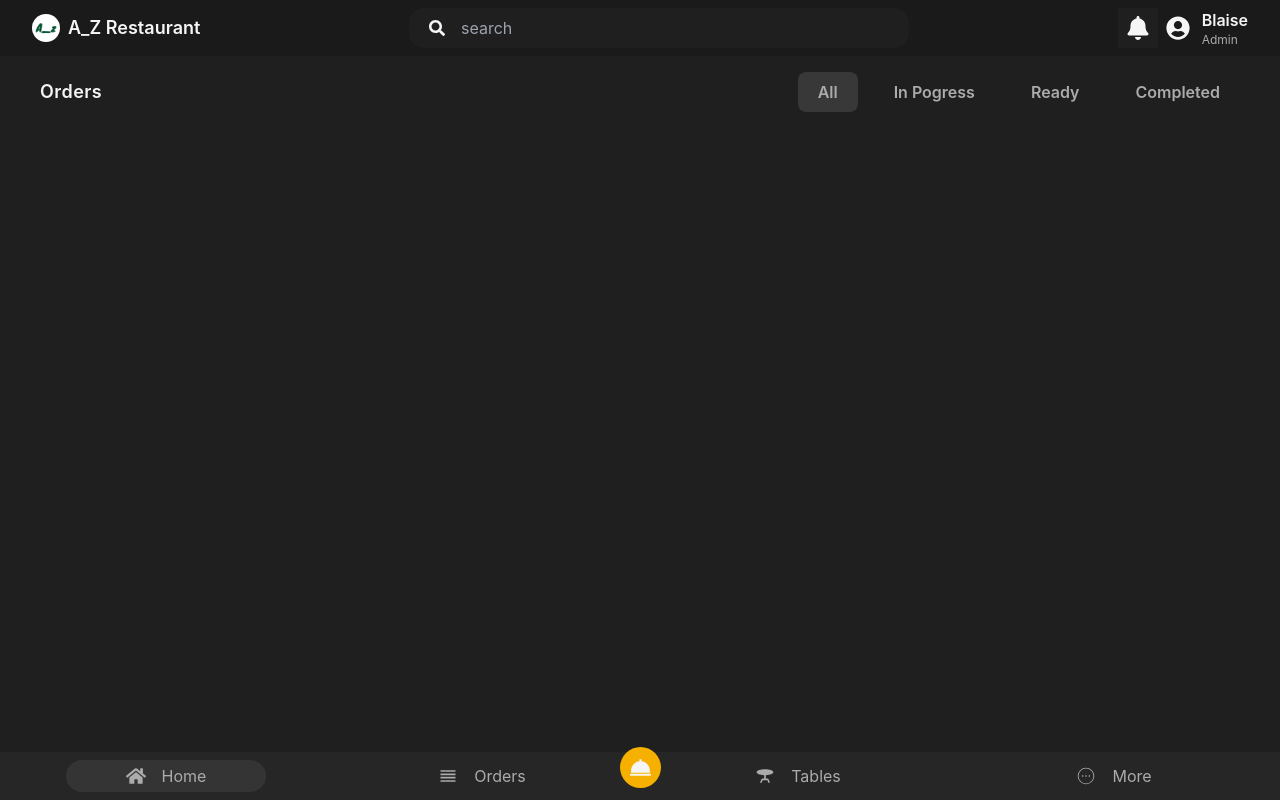
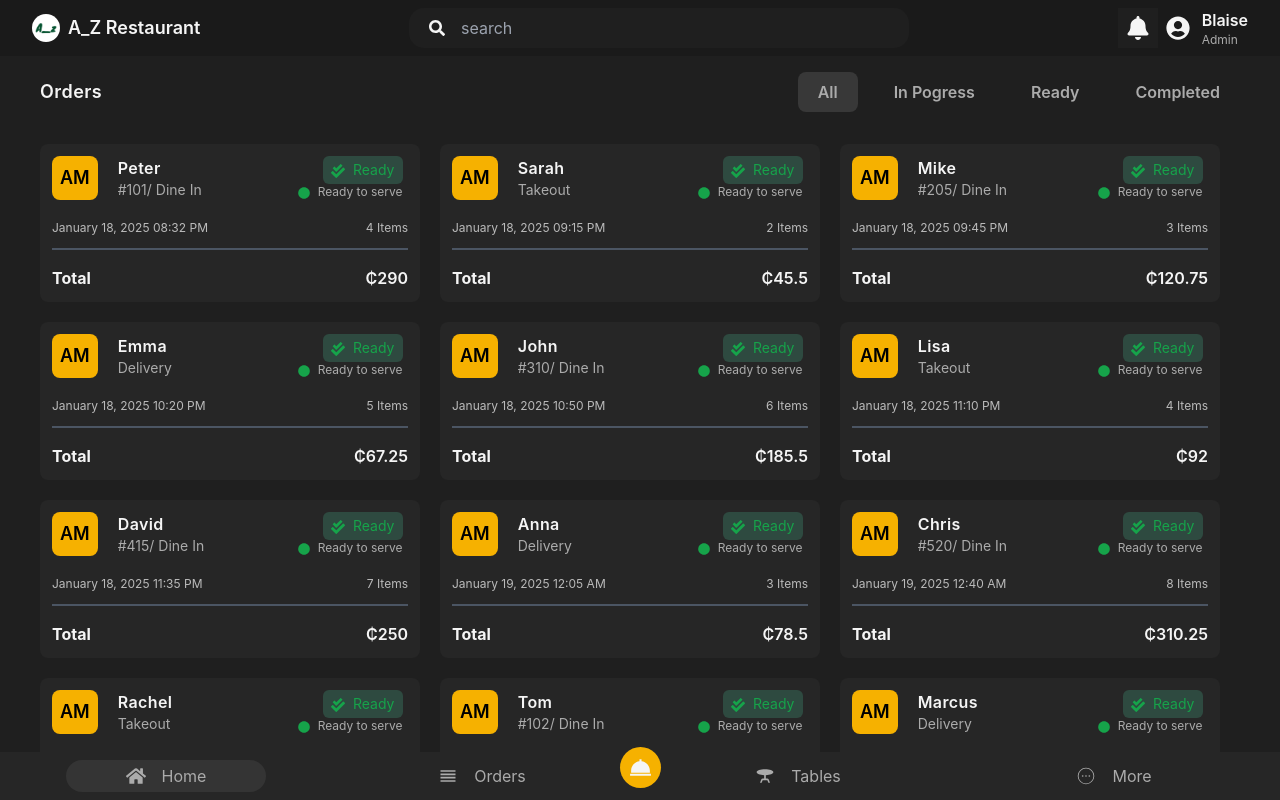
Before and after one commit to Blaise202/Restaurant-POS-React-Frontend, a React (Vite) app: page /orders in a window 1280 px wide. Built offline with nearby package versions, Linux system fonts and the light colour scheme.

Commit message:
Order cards

```diff
--- a/src/components/home/MiniCard.jsx
+++ b/src/components/home/MiniCard.jsx
@@ -16,7 +16,9 @@ export const MiniCard = ({ title, icon, number, footerNum }) => {
         </button>
       </div>
       <div>
-        <h2 className="text-[#f5f5f5] text-3xl font-semibold mt-3">{number}</h2>
+        <h2 className="text-[#f5f5f5] text-3xl font-semibold mt-3">
+          {title == "Total Earnings" ? `₵${number}` : number}
+        </h2>
         <h3 className="text-[#f5f5f5] text-sm">
           <span className="text-[#02ca3a]"> {footerNum}%</span> than yesterday.
         </h3>
--- /dev/null
+++ b/src/components/orders/OrderCard.jsx
@@ -0,0 +1,45 @@
+import React from "react";
+import { FaCheckDouble, FaCircle } from "react-icons/fa";
+
+export const OrderCard = ({ waiter, type, table, date, total, items }) => {
+  return (
+    <div className="w-[380px] rounded-lg bg-[#262626] p-3">
+      <div className="flex items-center gap-5">
+        <button className="bg-[#f6b100] p-2 text-lg font-semibold rounded-lg">
+          AM
+        </button>
+        <div className="flex justify-between items-center w-[80%]">
+          <div className="flex flex-col items-start">
+            <h2 className="text-[#f5f5f5] text-md font-semibold tracking-wide">
+              {waiter}
+            </h2>
+            <p className=" text-sm text-[#ababab]">
+              {table ? `#${table}/ ` : ""} {type}
+            </p>
+          </div>
+          <div className="flex flex-col items-end text-sm">
+            <span className="text-green-600 bg-[#2e4a40] px-2 py-1 rounded-md">
+              <FaCheckDouble className="inline mr-2" />
+              Ready
+            </span>
+            <span className="text-[#ababab] text-xs">
+              <FaCircle className="inline mr-2 text-green-600" />
+              Ready to serve
+            </span>
+          </div>
+        </div>
+      </div>
+      <div className="mt-5 mb-3 flex justify-between text-xs items-center text-[#bbb]">
+        <p>{date}</p>
+        <p>{items} Items</p>
+      </div>
+      <hr className="border-t-2 border-gray-600" />
+      <div className="flex items-center justify-between mt-4">
+        <h1 className="text-[#f5f5f5] text-md font-bold">Total</h1>
+        <p className="text-[#f5f5f5] text-md font-semibold">₵{total}</p>
+      </div>
+    </div>
+  );
+};
+
+export default OrderCard;
--- a/src/constants/index.js
+++ b/src/constants/index.js
@@ -61,3 +61,119 @@ export const popularDishes = [
     numberOfOrders: 160,
   }
 ];
+
+
+export const orders = [
+  {
+    waiter: "Peter",
+    type: "Dine In",
+    table: 101,
+    date: "January 18, 2025 08:32 PM",
+    total: 290.00,
+    items: 4,
+  },
+  {
+    waiter: "Sarah",
+    type: "Takeout",
+    table: null,
+    date: "January 18, 2025 09:15 PM",
+    total: 45.50,
+    items: 2,
+  },
+  {
+    waiter: "Mike",
+    type: "Dine In",
+    table: 205,
+    date: "January 18, 2025 09:45 PM",
+    total: 120.75,
+    items: 3,
+  },
+  {
+    waiter: "Emma",
+    type: "Delivery",
+    table: null,
+    date: "January 18, 2025 10:20 PM",
+    total: 67.25,
+    items: 5,
+  },
+  {
+    waiter: "John",
+    type: "Dine In",
+    table: 310,
+    date: "January 18, 2025 10:50 PM",
+    total: 185.50,
+    items: 6,
+  },
+  {
+    waiter: "Lisa",
+    type: "Takeout",
+    table: null,
+    date: "January 18, 2025 11:10 PM",
+    total: 92.00,
+    items: 4,
+  },
+  {
+    waiter: "David",
+    type: "Dine In",
+    table: 415,
+    date: "January 18, 2025 11:35 PM",
+    total: 250.00,
+    items: 7,
+  },
+  {
+    waiter: "Anna",
+    type: "Delivery",
+    table: null,
+    date: "January 19, 2025 12:05 AM",
+    total: 78.50,
+    items: 3,
+  },
+  {
+    waiter: "Chris",
+    type: "Dine In",
+    table: 520,
+    date: "January 19, 2025 12:40 AM",
+    total: 310.25,
+    items: 8,
+  },
+  {
+    waiter: "Rachel",
+    type: "Takeout",
+    table: null,
+    date: "January 19, 2025 01:15 AM",
+    total: 55.75,
+    items: 2,
+  },
+  {
+    waiter: "Tom",
+    type: "Dine In",
+    table: 102,
+    date: "January 19, 2025 01:45 AM",
+    total: 165.00,
+    items: 4,
+  },
+  {
+    waiter: "Marcus",
+    type: "Delivery",
+    table: null,
+    date: "January 19, 2025 02:50 AM",
+    total: 103.50,
+    items: 5,
+  },
+  {
+    waiter: "Sophie",
+    type: "Dine In",
+    table: 207,
+    date: "January 19, 2025 03:30 AM",
+    total: 215.75,
+    items: 6,
+  },
+  {
+    waiter: "Kevin",
+    type: "Takeout",
+    table: null,
+    date: "January 19, 2025 04:05 AM",
+    total: 72.50,
+    items: 3,
+  }
+];
--- a/src/pages/Orders.jsx
+++ b/src/pages/Orders.jsx
@@ -1,12 +1,7 @@
 import React from "react";
 import Bottom from "../components/include/Bottom";
-import Greetings from "../components/home/Greetings";
-import MiniCard from "../components/home/MiniCard";
-import { BsCashCoin } from "react-icons/bs";
-import { GrInProgress } from "react-icons/gr";
-import RecentOrders from "../components/home/RecentOrders";
-import PopularDishes from "../components/home/PopularDishes";
-
+import OrderCard from "../components/orders/OrderCard";
+import { orders } from "../constants";
 export function Orders() {
   return (
     <section className="bg-[#1f1f1f] h-[calc(100vh-4.5rem)] no-scrollbar">
@@ -29,6 +24,20 @@ export function Orders() {
           </button>
         </div>
       </div>
+      <div className="flex flex-wrap gap-5 px-10 py-4 overflow-y-scroll no-scrollbar h-[calc(100vh-5rem-5rem)]">
+        {orders.map((order) => {
+          return (
+            <OrderCard
+              waiter={order.waiter}
+              type={order.type}
+              table={order.table}
+              date={order.date}
+              total={order.total}
+              items={order.items}
+            />
+          );
+        })}
+      </div>
       <Bottom />
     </section>
   );
```
